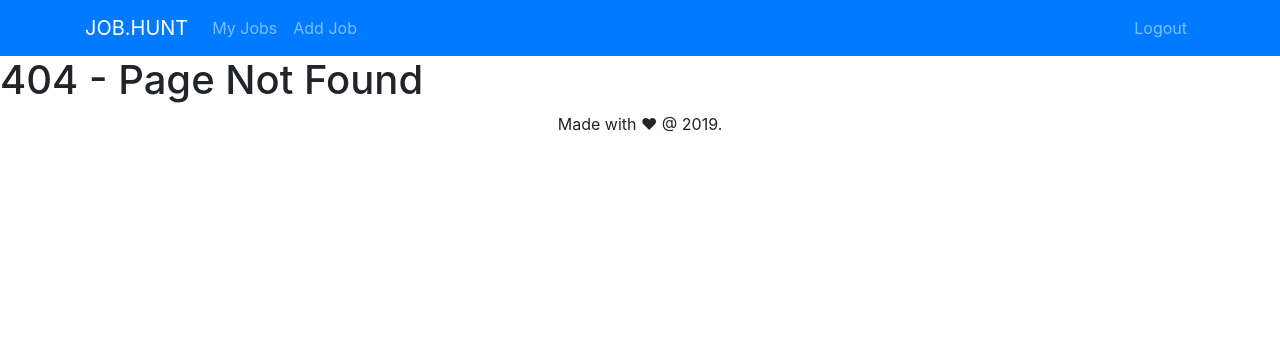
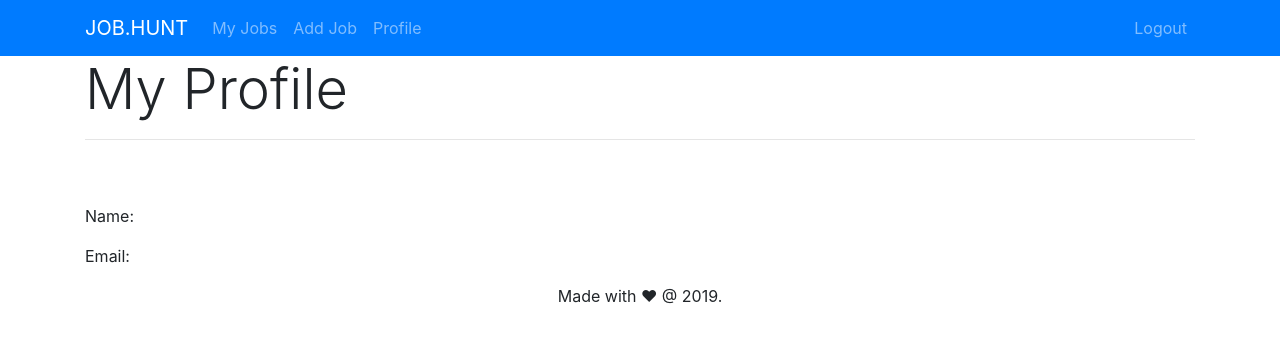
Before and after one commit to petehouston/mean-jobhunt, an Angular app in the folder client/: page /u/profile in a window 1280 px wide. Before the commit this address led to /notfound. Shown: the top 342 px of the page. Built offline with nearby package versions, Linux system fonts and the light colour scheme; no server answers; sample sign-in values are in the browser's storage.

Commit message:
Fixed #30: develop profile page and routing

```diff
--- a/client/src/app/app-routing.module.ts
+++ b/client/src/app/app-routing.module.ts
@@ -9,6 +9,7 @@ import {UserAddJobPageComponent} from "./user-add-job-page/user-add-job-page.com
 import { ApplicantDetailsComponent} from './applicant-details/applicant-details.component';
 import {AuthGuard} from "./guards/auth.guard";
 import {UserMyJobsPageComponent} from "./user-my-jobs-page/user-my-jobs-page.component";
+import {UserProfilePageComponent} from "./user-profile-page/user-profile-page.component";
 
 
 const routes: Routes = [
@@ -31,6 +32,13 @@ const routes: Routes = [
     ]
   },
 
+  {
+    path: 'u/profile', component: UserProfilePageComponent,
+    canActivate: [
+      AuthGuard,
+    ]
+  },
+
   { path: 'notfound', component: NotFoundComponent },
   { path: '**', redirectTo: 'notfound' }
 ];
--- a/client/src/app/app.component.html
+++ b/client/src/app/app.component.html
@@ -29,9 +29,9 @@
             <li class="nav-item">
               <a class="nav-link" [routerLink]="['/', 'u', 'jobs', 'add']">Add Job</a>
             </li>
-<!--            <li class="nav-item">-->
-<!--              <a class="nav-git link" href="#">Profile</a>-->
-<!--            </li>-->
+            <li class="nav-item">
+             <a class="nav-link" [routerLink]="['/u/profile']">Profile</a>
+            </li>
 
           </ul>
           <ul class="navbar-nav">
--- a/client/src/app/app.module.ts
+++ b/client/src/app/app.module.ts
@@ -15,6 +15,7 @@ import { UserAddJobPageComponent } from './user-add-job-page/user-add-job-page.c
 
 import { ApplicantDetailsComponent} from './applicant-details/applicant-details.component';
 import { UserMyJobsPageComponent } from './user-my-jobs-page/user-my-jobs-page.component';
+import { UserProfilePageComponent } from './user-profile-page/user-profile-page.component';
 
 @NgModule({
   declarations: [
@@ -27,6 +28,7 @@ import { UserMyJobsPageComponent } from './user-my-jobs-page/user-my-jobs-page.c
     UserAddJobPageComponent,
     ApplicantDetailsComponent,
     UserMyJobsPageComponent,
+    UserProfilePageComponent,
   ],
   imports: [
     BrowserModule,
--- /dev/null
+++ b/client/src/app/services/user_profile.service.ts
@@ -0,0 +1,15 @@
+import { Injectable } from "@angular/core";
+import { HttpClient } from '@angular/common/http';
+
+
+@Injectable({
+  providedIn: 'root'
+})
+export class UserProfileService {
+
+  constructor(private http: HttpClient) {}
+
+  get() {
+    return this.http.get('http://localhost:4000/api/u/profile');
+  }
+}
--- /dev/null
+++ b/client/src/app/user-profile-page/user-profile-page.component.html
@@ -0,0 +1,16 @@
+<div class="container">
+  <div class="row mb-5">
+    <div class="col-md-12">
+      <h1 class="display-4">My Profile</h1>
+      <hr>
+    </div>
+  </div>
+
+  <div class="row">
+    <div class="col-md-12">
+      <p>Name: <strong>{{ profile.name}}</strong></p>
+      <p>Email: <strong>{{ profile.email}}</strong></p>
+
+    </div>
+  </div>
+</div>
--- /dev/null
+++ b/client/src/app/user-profile-page/user-profile-page.component.ts
@@ -0,0 +1,23 @@
+import { Component, OnInit } from '@angular/core';
+import { UserProfileService } from '../services/user_profile.service';
+
+@Component({
+  selector: 'app-user-profile-page',
+  templateUrl: './user-profile-page.component.html',
+  styleUrls: ['./user-profile-page.component.css']
+})
+export class UserProfilePageComponent implements OnInit {
+  profile = {};
+
+  constructor(private profileService: UserProfileService) {
+    this.profileService.get().subscribe(res => {
+      if (res['status'] === 'success') {
+        this.profile = res['payload'];
+      }
+    });
+  }
+
+  ngOnInit() {
+  }
+
+}
```
Also changed, not shown: client/src/app/user-profile-page/user-profile-page.component.css (added), 1 other file (tests, documents, lock files or other folders).
